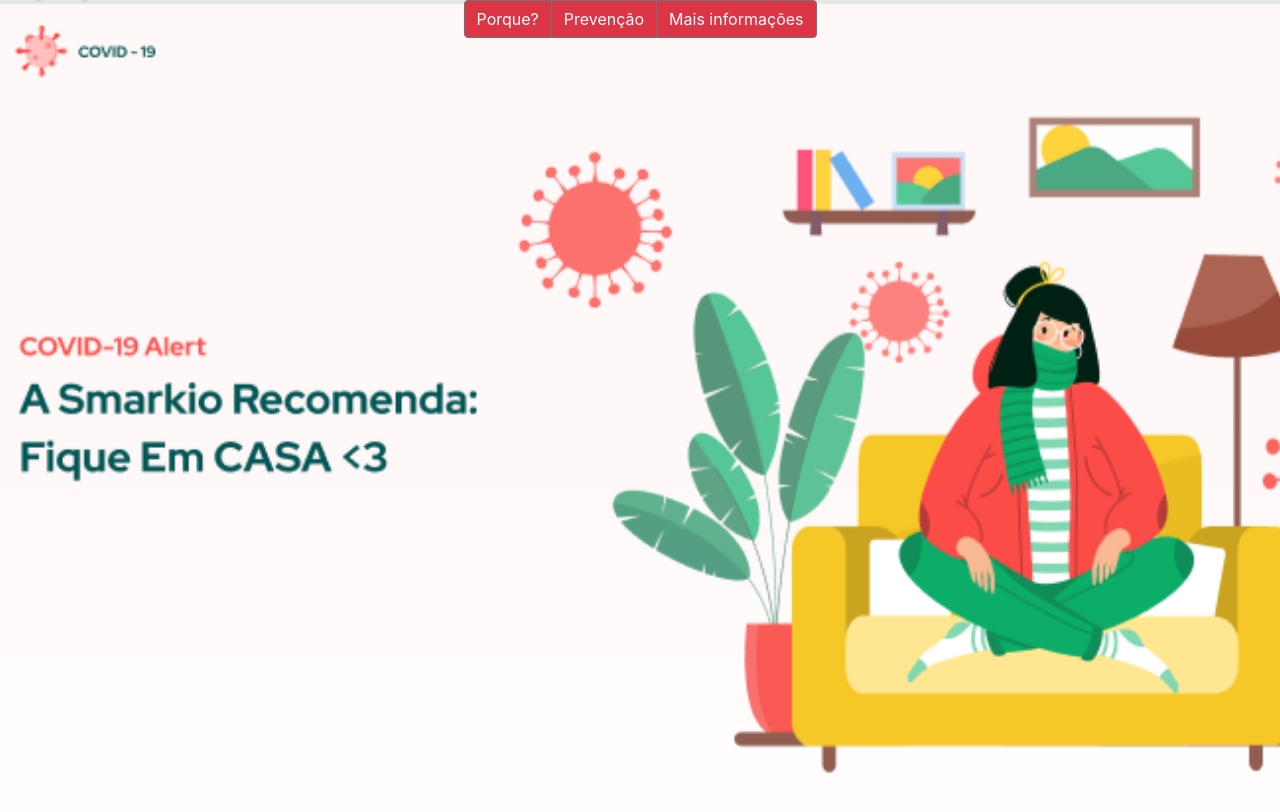
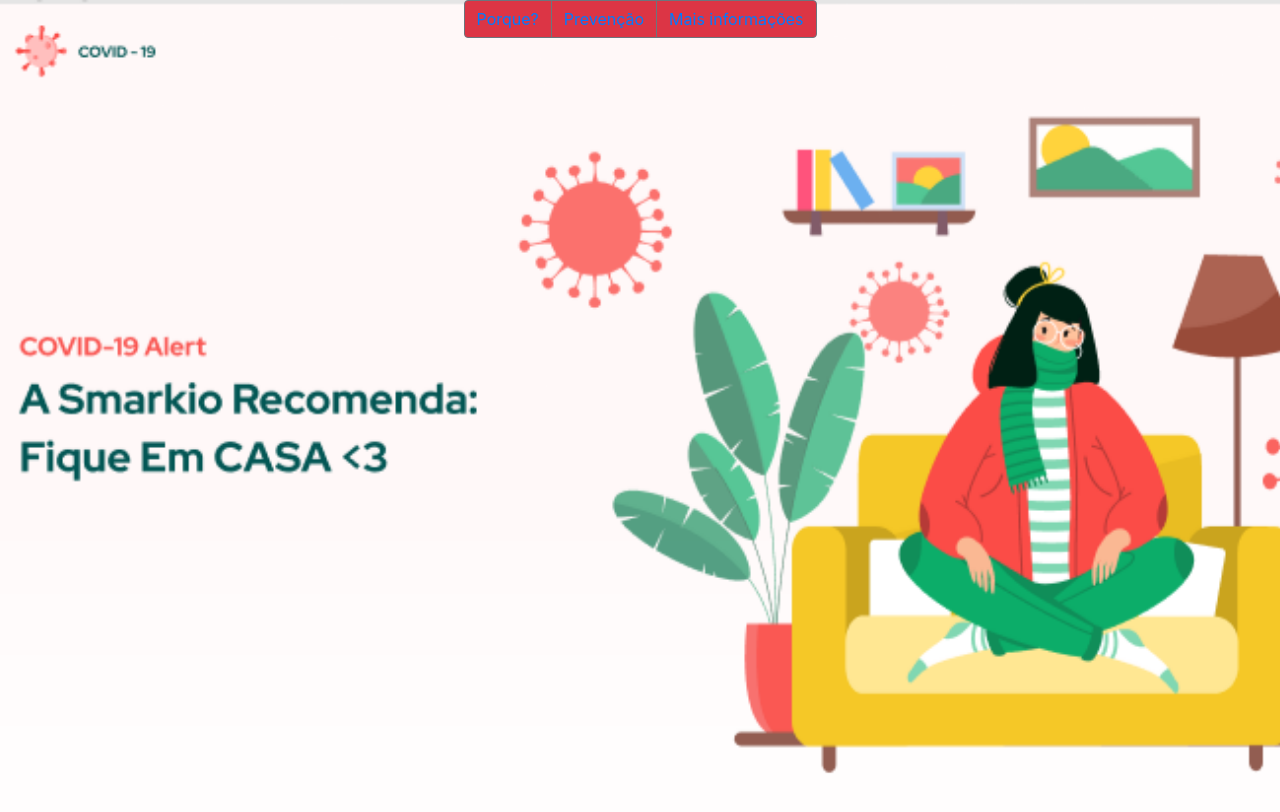
Before and after one commit to GuilhermeBorges3Ddev/Segundo-Meetup-para-Smarkio, a React (Create React App) app in the folder smk-vs-covid/: page / in a window 1280 px wide. Shown: the top 812 px of the page. Built offline with nearby package versions, Linux system fonts and the light colour scheme.

Commit message:
All pages with own routes

```diff
--- a/smk-vs-covid/src/App.js
+++ b/smk-vs-covid/src/App.js
@@ -1,11 +1,22 @@
 import React from 'react';
+import { Route, Switch } from 'react-router-dom';
+
 import './assets/styles/App.css';
+
+import Ops from './pages/Ops';
 import Home from './pages/Home';
+import Why from './pages/Why';
+import Prevent from './pages/Prevent';
 
 function App() {
   return (
     <div className="App">
-      <Home />
+      <Switch>
+        <Route path="/" component={Home} exact />
+        <Route path="/porque" component={Why} />
+        <Route path="/prevencao" component={Prevent} />
+        <Route component={Ops} />
+      </Switch>
     </div>
   );
 }
--- a/smk-vs-covid/src/index.js
+++ b/smk-vs-covid/src/index.js
@@ -2,11 +2,13 @@
 import ReactDOM from 'react-dom';
 import './assets/styles/index.css';
 import 'bootstrap/dist/css/bootstrap.min.css';
+
 import App from './App';
+import { BrowserRouter } from 'react-router-dom';
 
 ReactDOM.render(
-  <React.StrictMode>
+  <BrowserRouter>
     <App />
-  </React.StrictMode>,
+  </BrowserRouter>,
   document.getElementById('root')
 );
--- /dev/null
+++ b/smk-vs-covid/src/pages/Ops.jsx
@@ -0,0 +1,9 @@
+import React from 'react'
+
+export default function Ops() {
+    return (
+        <div className="bg-danger h-100">
+            <h1 className="text-white text-bold">Ops! Tentou burlar as rotas não é?!</h1>
+        </div>
+    )
+}
--- /dev/null
+++ b/smk-vs-covid/src/pages/Prevent.jsx
@@ -0,0 +1,9 @@
+import React from 'react'
+
+export default function Prevent() {
+    return (
+        <div>
+
+        </div>
+    )
+}
--- /dev/null
+++ b/smk-vs-covid/src/pages/Why.jsx
@@ -0,0 +1,9 @@
+import React from 'react'
+
+export default function Why() {
+    return (
+        <div>
+            aiai
+        </div>
+    )
+}
--- a/smk-vs-covid/src/pages/components/ButtonLinks.jsx
+++ b/smk-vs-covid/src/pages/components/ButtonLinks.jsx
@@ -1,12 +1,19 @@
 import React from 'react';
+import { Link } from 'react-router-dom';
 import { Button, ButtonGroup } from 'reactstrap';
 
 export default function ButtonLinks() {
     return (
         <ButtonGroup>
-            <Button className="bg-danger text-white btn-spaced">Porque?</Button>
-            <Button className="bg-danger text-white btn-spaced">Prevenção</Button>
-            <Button className="bg-danger text-white btn-spaced">Mais informações</Button>
+            <Button className="bg-danger text-white btn-spaced">
+                <Link to="/porque">Porque?</Link>
+            </Button>
+            <Button className="bg-danger text-white btn-spaced">
+                <Link to="/prevencao">Prevenção</Link>
+            </Button>
+            <Button className="bg-danger text-white btn-spaced">
+                <Link to="/info">Mais informações</Link>
+            </Button>
         </ButtonGroup>
     )
 }
```
Also changed, not shown: smk-vs-covid/src/assets/styles/Prevent.css (added), smk-vs-covid/src/assets/styles/Why.css (added).
